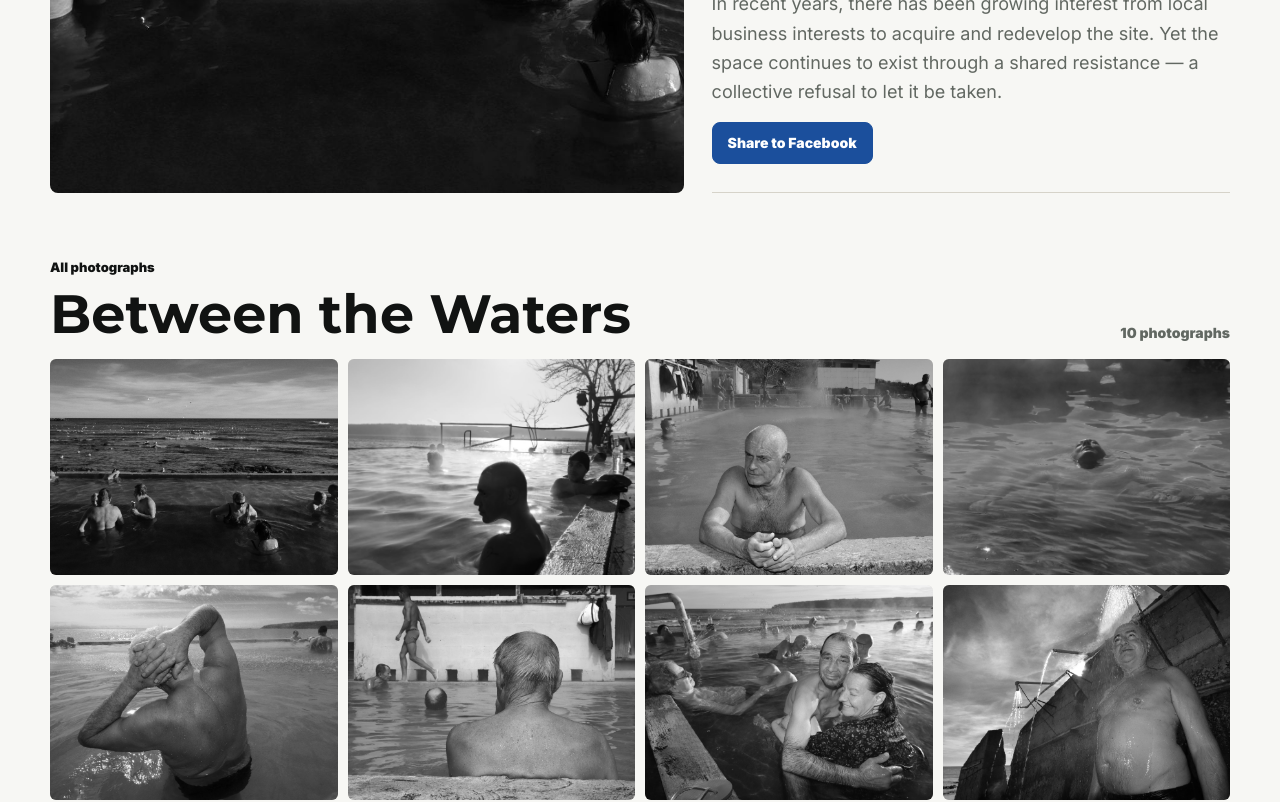
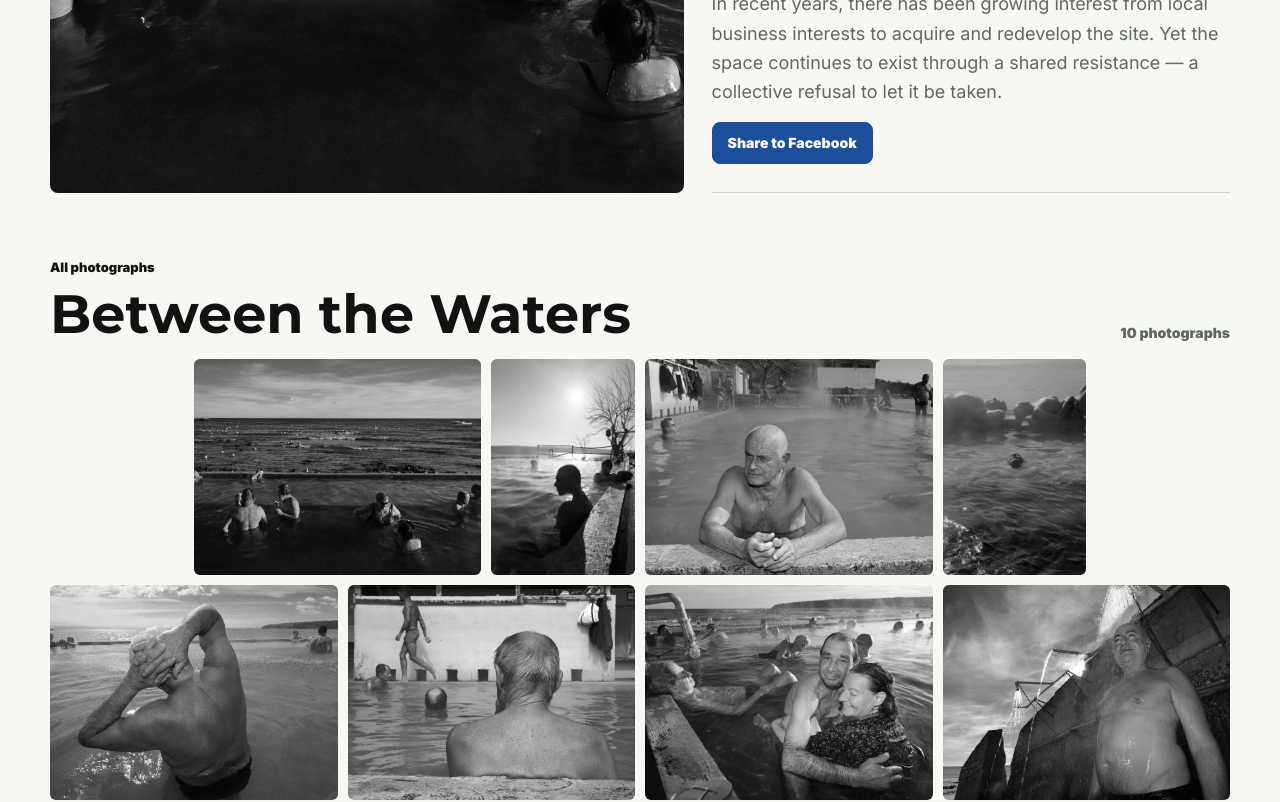
Before and after one commit to ivaylobo/ivaylobozhinov, a Next.js app: page /projects/between-the-waters in a window 1280 px wide. Shown: the part 725-1527 px from the top of the page. Built offline with nearby package versions, Linux system fonts and the light colour scheme.

Commit message:
improvements to gallery layout

```diff
--- a/src/app/components/GalleryExperience.js
+++ b/src/app/components/GalleryExperience.js
@@ -45,6 +45,15 @@ function replaceViewerUrl(project, locale, photoNumber) {
     window.history.replaceState(window.history.state, "", nextPath);
     window.dispatchEvent(new Event("viewer:url-change"));
   }
+}
+
+function galleryThumbClassName(image) {
+  return [
+    "gallery-thumb",
+    image.orientation === "portrait" ? "gallery-thumb--portrait" : "",
+  ]
+    .filter(Boolean)
+    .join(" ");
 }
 
 function CarouselControls({ labels }) {
@@ -109,7 +118,7 @@ export default function GalleryExperience({
               key={image.src}
               href={projectHref(project, locale, image.number)}
               scroll={false}
-              className="gallery-thumb"
+              className={galleryThumbClassName(image)}
               aria-label={`${project.title}, ${image.number}`}
             >
               <Image
--- a/src/app/globals.css
+++ b/src/app/globals.css
@@ -492,17 +492,29 @@ h3 {
 }
 
 .gallery-grid {
-  display: grid;
-  grid-template-columns: repeat(4, minmax(0, 1fr));
+  display: flex;
+  flex-wrap: wrap;
+  align-items: center;
+  justify-content: center;
   gap: 10px;
 }
 
 .gallery-thumb {
   position: relative;
+  flex: 0 0 calc((100% - 30px) / 4);
   aspect-ratio: 4 / 3;
   overflow: hidden;
   border-radius: 6px;
   background: var(--soft);
+}
+
+.gallery-thumb--portrait {
+  flex-basis: calc((100% - 30px) / 8);
+  aspect-ratio: 2 / 3;
+}
+
+.gallery-thumb--portrait img {
+  object-fit: contain;
 }
 
 .viewer {
@@ -562,31 +574,34 @@ h3 {
   z-index: 2;
   display: grid;
   place-items: center;
-  width: 44px;
-  height: 44px;
-  border: 1px solid rgba(255, 255, 255, 0.42);
-  border-radius: 8px;
-  background: rgba(255, 255, 255, 0.9);
-  color: var(--ink);
+  width: 78px;
+  height: 78px;
+  border: 0;
+  background: transparent;
+  color: rgba(214, 211, 201, 0.86);
   cursor: pointer;
   line-height: 1;
   transform: translateY(-50%);
   transition:
-    background 180ms ease,
-    border-color 180ms ease,
-    color 180ms ease;
+    color 180ms ease,
+    opacity 180ms ease;
 }
 
 .carousel-button__arrow {
-  width: 12px;
-  height: 12px;
+  width: 38px;
+  height: 38px;
   border-color: currentColor;
   border-style: solid;
-  border-width: 2px 2px 0 0;
+  border-width: 3px 3px 0 0;
+}
+
+.carousel-button:focus-visible {
+  outline: 2px solid rgba(247, 247, 244, 0.74);
+  outline-offset: 4px;
 }
 
 .carousel-button--prev {
-  left: 16px;
+  left: 20px;
 }
 
 .carousel-button--prev .carousel-button__arrow {
@@ -594,7 +609,7 @@ h3 {
 }
 
 .carousel-button--next {
-  right: 16px;
+  right: 20px;
 }
 
 .carousel-button--next .carousel-button__arrow {
@@ -737,8 +752,7 @@ h3 {
   }
 
   .carousel-button:hover {
-    background: #ffffff;
-    border-color: rgba(255, 255, 255, 0.72);
+    color: #f7f7f4;
   }
 }
 
@@ -780,8 +794,12 @@ h3 {
     min-height: 0;
   }
 
-  .gallery-grid {
-    grid-template-columns: repeat(3, minmax(0, 1fr));
+  .gallery-thumb {
+    flex-basis: calc((100% - 20px) / 3);
+  }
+
+  .gallery-thumb--portrait {
+    flex-basis: calc((100% - 20px) / 6);
   }
 
   .project-hero__image,
@@ -900,8 +918,15 @@ h3 {
   }
 
   .gallery-grid {
-    grid-template-columns: repeat(2, minmax(0, 1fr));
     gap: 8px;
+  }
+
+  .gallery-thumb {
+    flex-basis: calc((100% - 8px) / 2);
+  }
+
+  .gallery-thumb--portrait {
+    flex-basis: calc((100% - 8px) / 4);
   }
 
   .viewer__stage {
@@ -933,10 +958,6 @@ h3 {
     max-width: 220px;
   }
 
-  .gallery-grid {
-    grid-template-columns: 1fr 1fr;
-  }
-
   .project-card__body,
   .contact-item {
     padding: 16px;
--- a/src/app/projects/[slug]/page.js
+++ b/src/app/projects/[slug]/page.js
@@ -65,6 +65,15 @@ function projectHref(project, locale, photoNumber) {
   };
 }
 
+function galleryThumbClassName(image) {
+  return [
+    "gallery-thumb",
+    image.orientation === "portrait" ? "gallery-thumb--portrait" : "",
+  ]
+    .filter(Boolean)
+    .join(" ");
+}
+
 function GalleryFallback({ project, labels, locale }) {
   return (
     <section className="gallery-section" aria-labelledby="gallery-fallback-title">
@@ -84,7 +93,7 @@ function GalleryFallback({ project, labels, locale }) {
             key={image.src}
             href={projectHref(project, locale, image.number)}
             scroll={false}
-            className="gallery-thumb"
+            className={galleryThumbClassName(image)}
             aria-label={`${project.title}, ${image.number}`}
           >
             <Image
--- a/src/graphql/siteData.js
+++ b/src/graphql/siteData.js
@@ -21,7 +21,9 @@ function textList(value, locale) {
   return value[locale] ?? value[defaultLocale] ?? [];
 }
 
-function makeImages({ folder, extension, count, title }) {
+function makeImages({ folder, extension, count, title, portrait = [] }) {
+  const portraitNumbers = new Set(portrait);
+
   return Array.from({ length: count }, (_, index) => {
     const number = index + 1;
 
@@ -30,6 +32,7 @@ function makeImages({ folder, extension, count, title }) {
       src: `/${folder}/${number}.${extension}`,
       alt: `${title}, photograph ${number}`,
       caption: `${title} / ${String(number).padStart(2, "0")}`,
+      orientation: portraitNumbers.has(number) ? "portrait" : "landscape",
     };
   });
 }
@@ -220,6 +223,7 @@ export const siteContent = {
         extension: "jpg",
         count: 10,
         title: "Between the Waters",
+        portrait: [2, 4],
       }),
     },
     {
@@ -290,6 +294,7 @@ export const siteContent = {
         extension: "jpg",
         count: 11,
         title: "Nevermore",
+        portrait: [1, 5, 11],
       }),
     },
     {
```
Also changed, not shown: public/brand-mark.svg, src/app/icon.svg.
